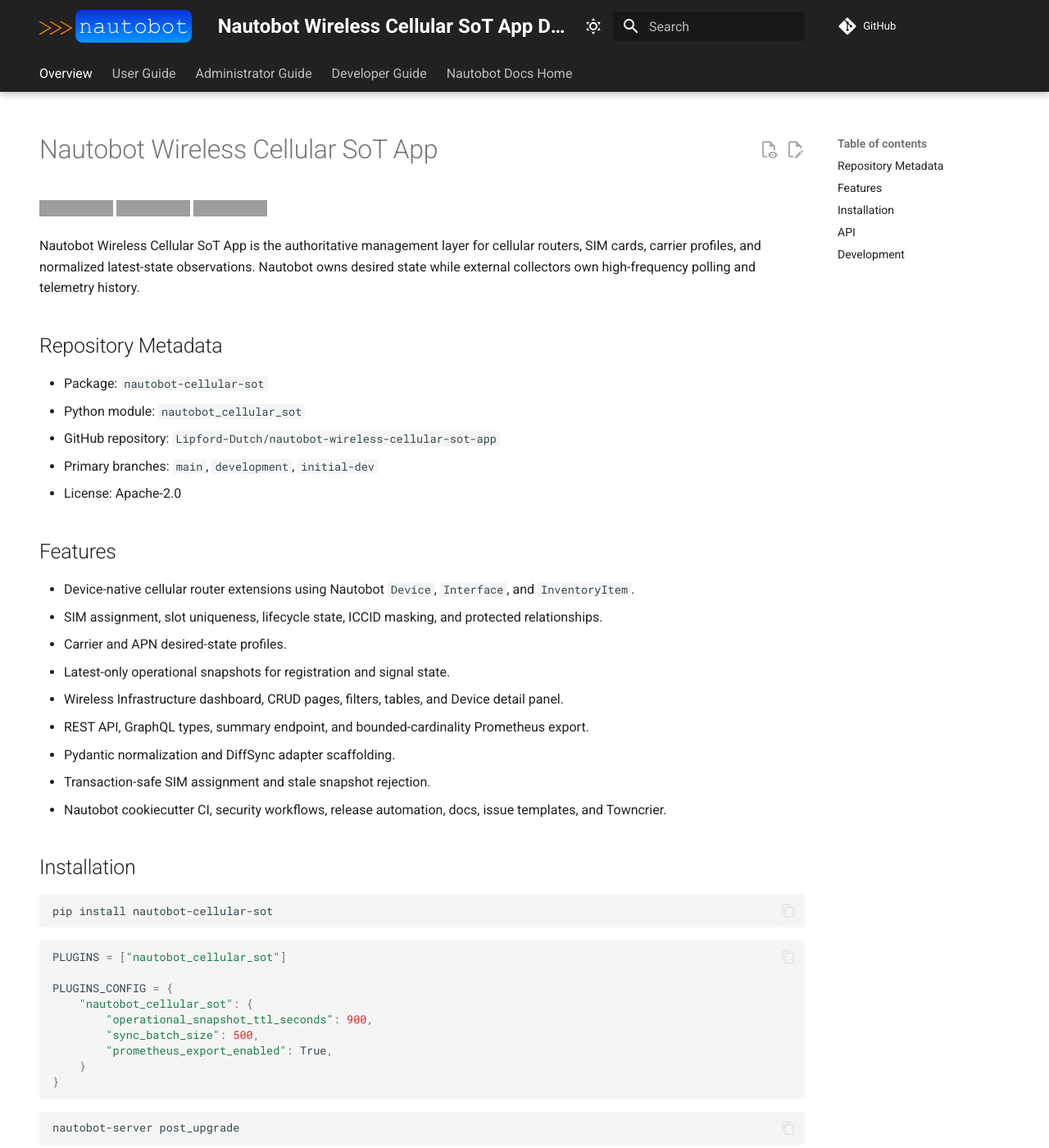
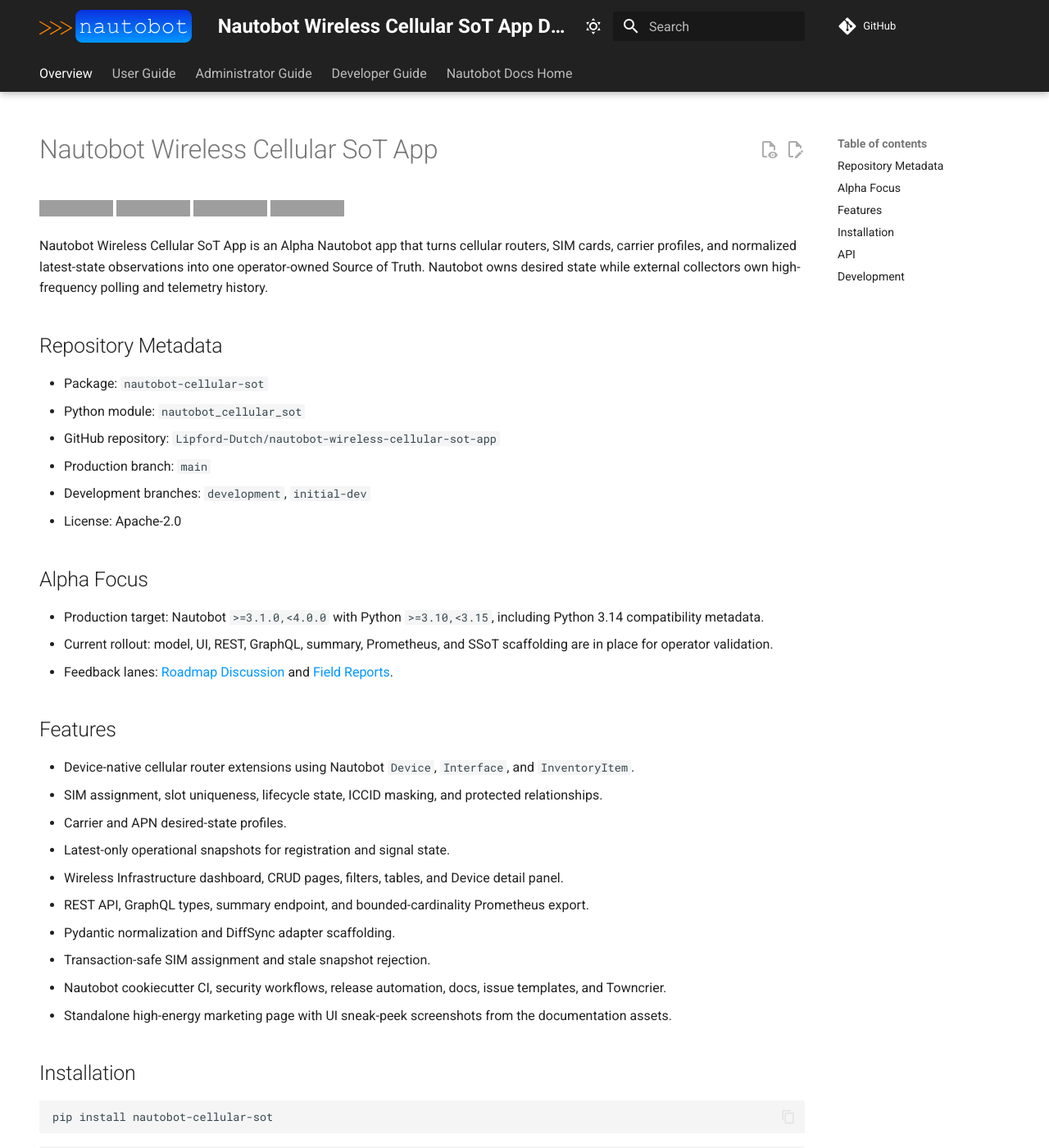
Before and after one commit to Lipford-Dutch/nautobot-wireless-cellular-sot-app, an MkDocs documentation site: the page built from docs/index.md, in a window 1280 px wide and 1400 px high. Shown: the whole window at 82% size. Built offline with MkDocs 1.6.1 and Material for MkDocs 9.7.7, drawn with Linux system fonts in a browser that asks for light colours; comment, search, counter and statistics services are not loaded; some of the changed text lies outside the part shown; grey boxes are pictures that could not be loaded.

Commit message:
docs(marketing): refresh alpha wireless page
Refresh Alpha marketing and repository documentation, repair static Pages YAML linting, align CI with the Nautobot 3.1 support floor, and fix Nautobot 3.1 compatibility issues discovered by CI.

````diff
--- a/README.md
+++ b/README.md
@@ -1,18 +1,26 @@
 # Nautobot Wireless Cellular SoT App
 
 [![Nautobot](https://img.shields.io/badge/Nautobot-3.1%2B-blue)](https://www.networktocode.com/nautobot/)
-[![Python](https://img.shields.io/badge/Python-3.10%2B-blue)](https://www.python.org/)
+[![Python](https://img.shields.io/badge/Python-3.10--3.14-blue)](https://www.python.org/)
 [![License](https://img.shields.io/badge/License-Apache--2.0-green)](https://github.com/Lipford-Dutch/nautobot-wireless-cellular-sot-app/blob/main/LICENSE)
+[![Status](https://img.shields.io/badge/Status-Alpha-orange)](https://github.com/Lipford-Dutch/nautobot-wireless-cellular-sot-app/discussions)
 
-Nautobot Wireless Cellular SoT App is the authoritative management layer for cellular routers, SIM cards, carrier profiles, and normalized latest-state observations. Nautobot owns desired state while external collectors own high-frequency polling and telemetry history.
+Nautobot Wireless Cellular SoT App is an Alpha Nautobot app that turns cellular routers, SIM cards, carrier profiles, and normalized latest-state observations into one operator-owned Source of Truth. Nautobot owns desired state while external collectors own high-frequency polling and telemetry history.
 
 ## Repository Metadata
 
 - Package: `nautobot-cellular-sot`
 - Python module: `nautobot_cellular_sot`
 - GitHub repository: `Lipford-Dutch/nautobot-wireless-cellular-sot-app`
-- Primary branches: `main`, `development`, `initial-dev`
+- Production branch: `main`
+- Development branches: `development`, `initial-dev`
 - License: Apache-2.0
+
+## Alpha Focus
+
+- Production target: Nautobot `>=3.1.0,<4.0.0` with Python `>=3.10,<3.15`, including Python 3.14 compatibility metadata.
+- Current rollout: model, UI, REST, GraphQL, summary, Prometheus, and SSoT scaffolding are in place for operator validation.
+- Feedback lanes: [Roadmap Discussion](https://github.com/Lipford-Dutch/nautobot-wireless-cellular-sot-app/discussions/2) and [Field Reports](https://github.com/Lipford-Dutch/nautobot-wireless-cellular-sot-app/discussions/3).
 
 ## Features
 
@@ -25,6 +33,7 @@ Nautobot Wireless Cellular SoT App is the authoritative management layer for cel
 - Pydantic normalization and DiffSync adapter scaffolding.
 - Transaction-safe SIM assignment and stale snapshot rejection.
 - Nautobot cookiecutter CI, security workflows, release automation, docs, issue templates, and Towncrier.
+- Standalone high-energy marketing page with UI sneak-peek screenshots from the documentation assets.
 
 ## Installation
 
@@ -70,3 +79,5 @@ nautobot-server post_upgrade
 ```
 
 The standalone marketing page is available at [`cellular.html`](https://github.com/Lipford-Dutch/nautobot-wireless-cellular-sot-app/blob/main/cellular.html).
+
+The documentation copy is available at [`docs/cellular.html`](https://github.com/Lipford-Dutch/nautobot-wireless-cellular-sot-app/blob/main/docs/cellular.html) for static publishing workflows.
````
Also changed, not shown: HANDOFF.md (+4 -1 lines), cellular.html (+29 -5 lines), docs/cellular.html (+29 -5 lines), docs/user/app_overview.md (+7 -0 lines), docs/user/cellular_sot_overview.md (+0 -1 lines), 6 other files.
